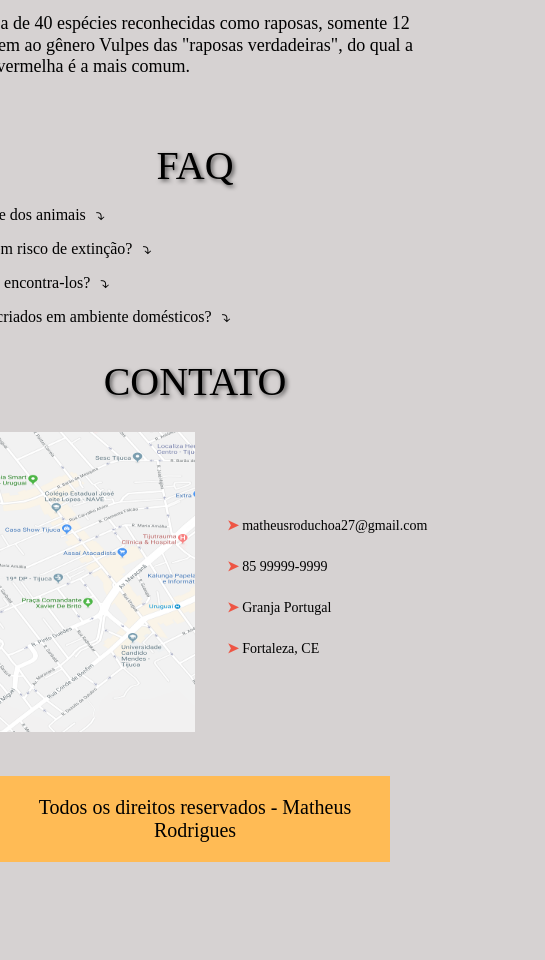
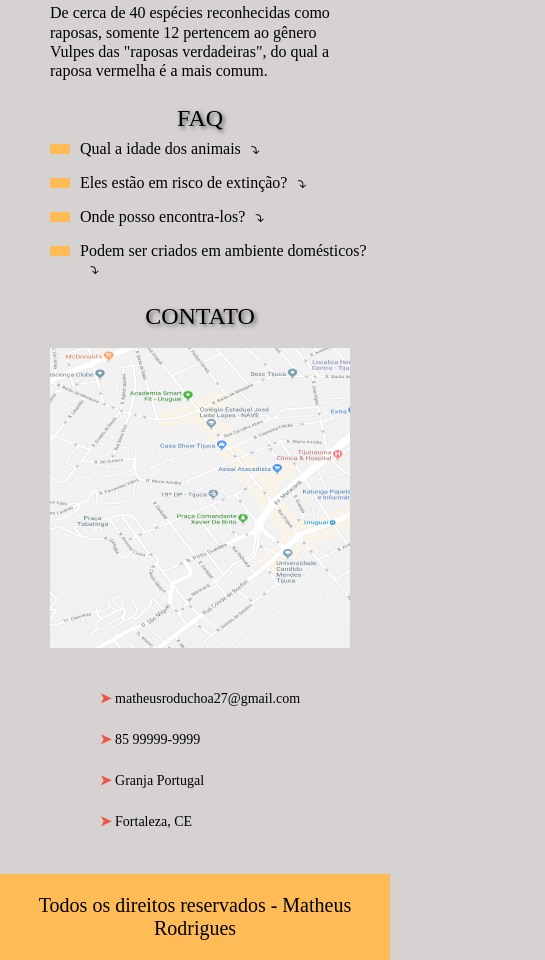
Before and after one commit to MathusRod/AnimaisFantasticos, a plain HTML site: page index.html in a window 390 px wide. Shown: the part 651-1611 px from the top of the page, 545 px wide, since content can reach past the window. Before the commit the page ends 1513 px from the top, so only its background shows below. Drawn offline with Linux system fonts and the light colour scheme.

Commit message:
second init

```diff
--- a/css/style.css
+++ b/css/style.css
@@ -196,7 +196,7 @@ footer p {
     max-height: 0;
   }
   to {
-    max-height: 800px;
+    max-height: 1500px;
     opacity: 1;
   }
 }
@@ -275,6 +275,10 @@ footer p {
     align-items: center;
     justify-content: center;
   }
+  nav li{
+    flex-wrap: wrap;
+  }
+
   .titulo {
     font-size: 2.5rem;
     text-align: center;
@@ -307,3 +311,95 @@ footer p {
     padding: 85px 0;
   }
 }
+
+
+@media (max-width:620px){
+  .container,
+  .animais,
+  .faq,
+  .contato {
+    width: 500px;
+    margin: 0 auto;
+  }
+  .titulo{
+    font-size: 1.5rem;
+    padding: 10px 0;
+  }
+  .animais-lista{
+    width: 300px;
+  }
+  .animais-descricao{
+    width: 500px;
+  }
+  .animais-descricao p{
+    font-size: 1rem;
+  }
+  .faq dt{
+    width: 400px;
+    white-space:normal;
+  }
+  .faq dd{
+    width: 350px;
+  }
+  .contato img {
+    margin: 0 auto;
+    width: 300px;
+    height: 300px;
+  }
+  .contato div{
+    display: flex;
+    flex-direction: column;
+  }
+  .contato li {
+    font-size: 1rem;
+  }
+  .contato ul {
+    padding: 10px 0;
+    margin: 0 auto;
+  }
+}
+@media (max-width:500px){
+  .container,
+  .animais,
+  .faq,
+  .contato {
+    width: 400px;
+    margin: 0 auto;
+  }
+  .titulo{
+    font-size: 1.5rem;
+    padding: 10px 0;
+  }
+  .animais-lista{
+    width: 300px;
+  }
+  .animais-descricao{
+    width: 400px;
+  }
+  .animais-descricao p{
+    font-size: 1rem;
+  }
+  .faq dt{
+    width: 300px;
+    white-space:normal;
+  }
+  .faq dd{
+    width: 250px;
+  }
+  .contato img {
+    width: 300px;
+    height: 300px;
+    margin: 0 auto;
+  }
+  .contato div{
+    display: flex;
+    flex-direction: column;
+  }
+  .contato li {
+    font-size: 0.875rem;
+  }
+  .contato ul {
+    padding: 10px 0;
+    margin: 0 auto;
+  }
+}
```
